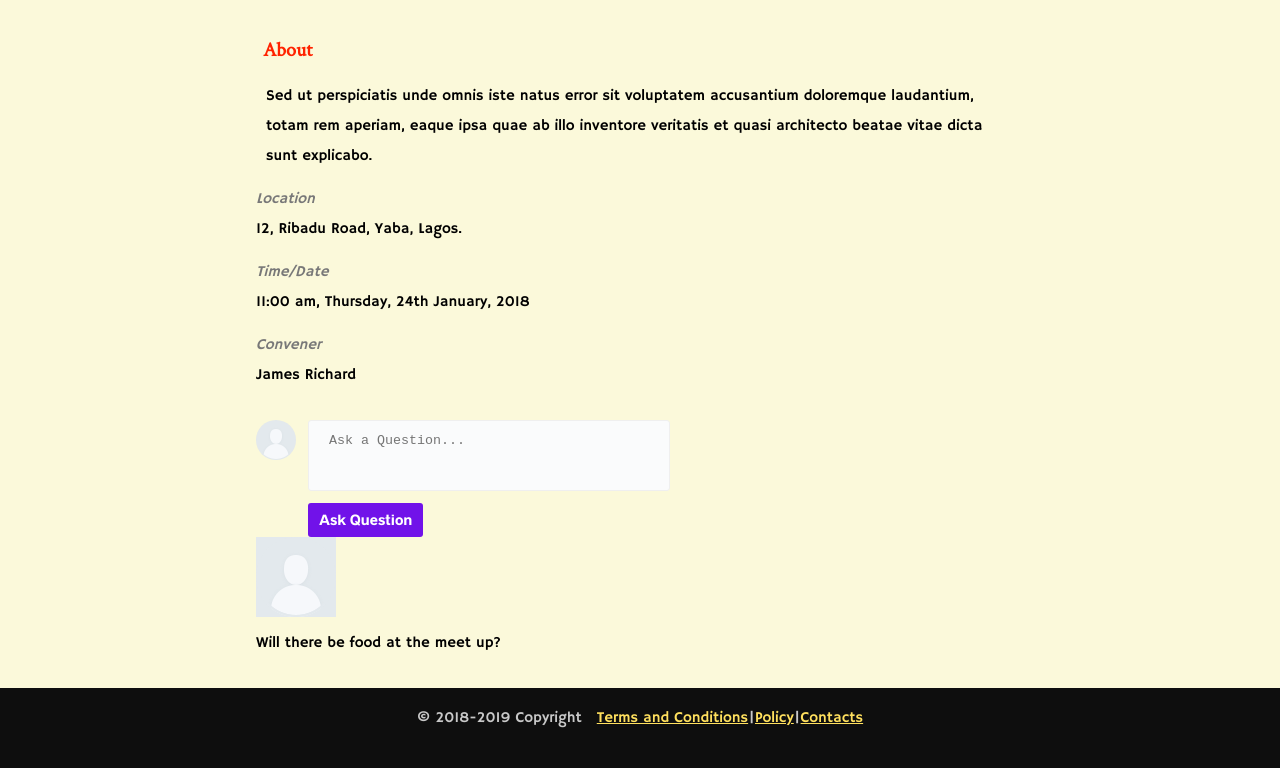
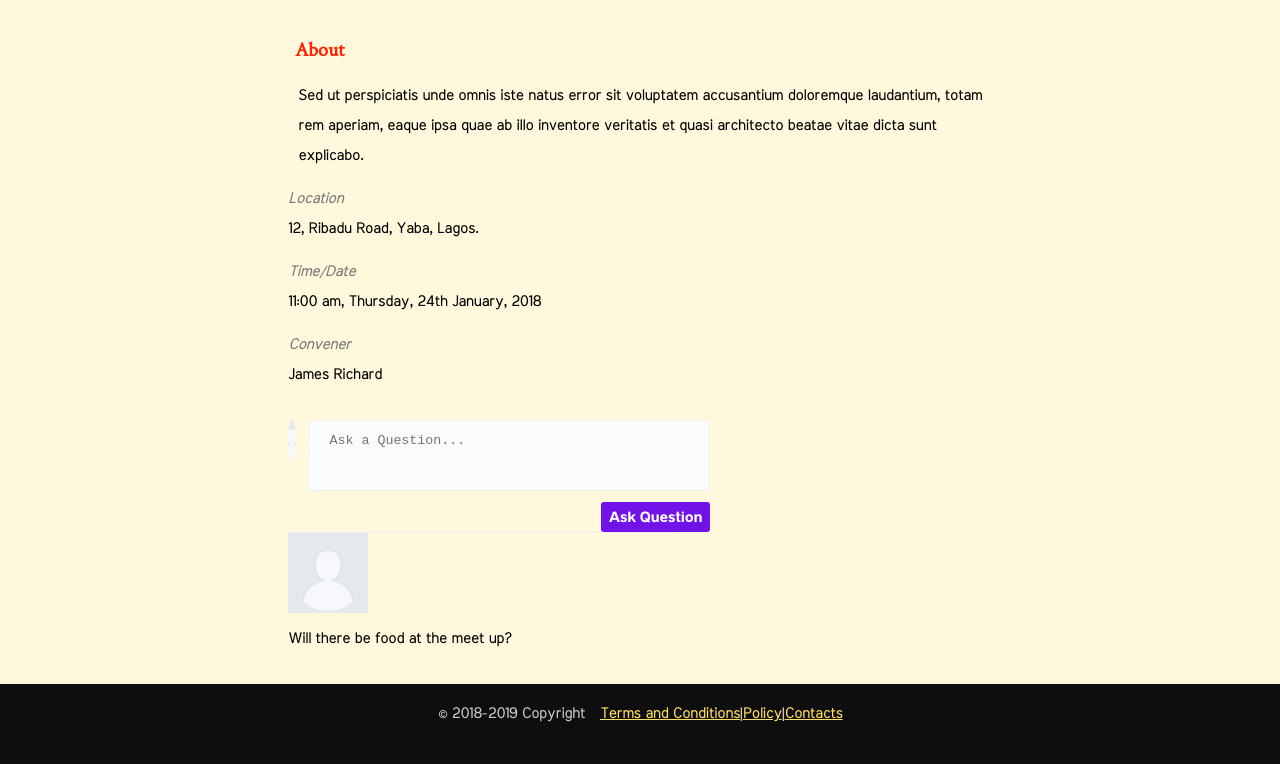
Before and after one commit to dayoaj/questioner, a plain HTML site: page UI/meetupdetails.html in a window 1280 px wide. Shown: the part 607-1375 px from the top of the page. Drawn offline with Linux system fonts and the light colour scheme.

Commit message:
Add question section for meetups

```diff
--- a/UI/meetup-details.css
+++ b/UI/meetup-details.css
@@ -2,7 +2,7 @@
     margin: 2em auto;
     display: flex;
     border: none;
-    width: 60%;
+    width: 55%;
     flex-direction: column;
 }
 
@@ -68,6 +68,7 @@ h2.meetup-article-title {
 
 .questions .send-question{
     display: flex;
+    max-width: 60%;
 }
 
 .send-question .avatar {
@@ -104,3 +105,26 @@ h2.meetup-article-title {
     border: 1px solid #efefef;
     resize:none;
 }
+
+.container-question-button{
+    display: flex;
+    justify-content: flex-end;
+}
+.other-questions {
+    display: flex;
+
+  max-width: 55%;
+    border-top: 1px solid #efefef;
+}
+
+@media all and (max-width: 800px) {
+    .meetup-details-body{
+        width: 90%;
+    }
+
+    .meetup-article-image {
+        width: 100%;
+        height: 30rem;
+        padding: 2rem 1rem;
+}
+}
--- a/UI/meetupdetails.html
+++ b/UI/meetupdetails.html
@@ -11,7 +11,7 @@
     <link rel="stylesheet" href="meetup-details.css">
     <link rel="stylesheet" href="style.css">
 
-    <title>Meetup List</title>
+    <title>Meetup Details</title>
 </head>
 
 <body>
@@ -85,7 +85,7 @@
                         </div>
                         <div class="reply">
                             <div class="container-question-textarea">
-                                <textarea name="question" id="question" cols="40" rows="3" placeholder="Ask a Question..."></textarea>
+                                <textarea name="question" id="question" cols="45" rows="3" placeholder="Ask a Question..."></textarea>
                             </div>
                             <div class="container-question-button">
                                 <button class="btn btn-secondary--small">Ask Question</button>
--- a/UI/style.css
+++ b/UI/style.css
@@ -21,6 +21,13 @@
   font-style: normal;
 }
 
+@font-face {
+  font-family: 'Meera Inimai';
+  src: url('./static/meera-inimai-v3-latin-regular.woff2') format('woff2');
+  font-weight: normal;
+  font-style: normal;
+}
+
 html {
   box-sizing: border-box;
   font-size: 10px;
@@ -35,7 +42,7 @@ body {
   margin: 0;
   font-size: 1.5rem;
   line-height: 2;
-  font-family: 'Hammer Smith';
+  font-family: 'Meera Inimai';
 }
 
 a {
@@ -52,10 +59,11 @@ a:hover {
   display: inline-block;
   border: none;
   text-decoration: none;
-  font-family: sans-serif;
   cursor: pointer;
   text-align: center;
-  transition: background 250ms ease-in-out, transform 150ms ease;
+  transition: background 250ms cubic-bezier(.79,.14,.15,.86), transform 150ms ease;
+  font-family: 'radnika_next';
+  border-radius: .3rem;
 }
 
 .btn:focus {
@@ -65,11 +73,6 @@ a:hover {
 
 .btn:active {
   transform: scale(0.99);
-}
-
-.btn {
-  font-family: 'radnika_next';
-  border-radius: .3rem;
 }
 
 .btn-primary {
@@ -97,8 +100,9 @@ a:hover {
 .btn-secondary--small {
    background: #7112e9;
    color: #ffffff;
-   padding: 0.8rem 1.1rem;
+   padding: 0.6rem 0.8rem;
    margin: 0;
+   font-size: 12px'';
 }
 
 .btn-outline-primary {
@@ -129,7 +133,6 @@ h1 {
 
 h2 {
   font-size: 2.5rem;
-  text-align: center;
   padding: 1.8rem 1rem;
 }
 
@@ -150,13 +153,7 @@ h5 {
 
 /*Wrap round body*/
 
-.wrapper {
-  display: flex;
-  flex-flow: column wrap;
-  min-height: 100vh;
-  align-items: stretch;
-  background-color: #fbf9da;
-}
+c
 
 .wrapper>header {
   flex: 1 0 0;
@@ -170,11 +167,13 @@ h5 {
   margin: 0 auto;
   flex-flow: column wrap;
   align-items: stretch;
+  background-color: cornsilk;
 }
-
-/* .wrapper>footer {
-  flex: 1 0 0;
-} */
+.article {
+  letter-spacing: .1px;
+  font-weight: 400;
+  text-rendering: optimizeLegibility;
+}
 
 /*=== Header ===*/
 
@@ -329,4 +328,6 @@ padding-right: 1em;
   .hero-text {
     max-width: 100%;
   }
+
+
 }
```
Also changed, not shown: UI/meetup.html (+1 -1 lines), UI/static/meera-inimai-v3-latin-regular.woff2 (added).
